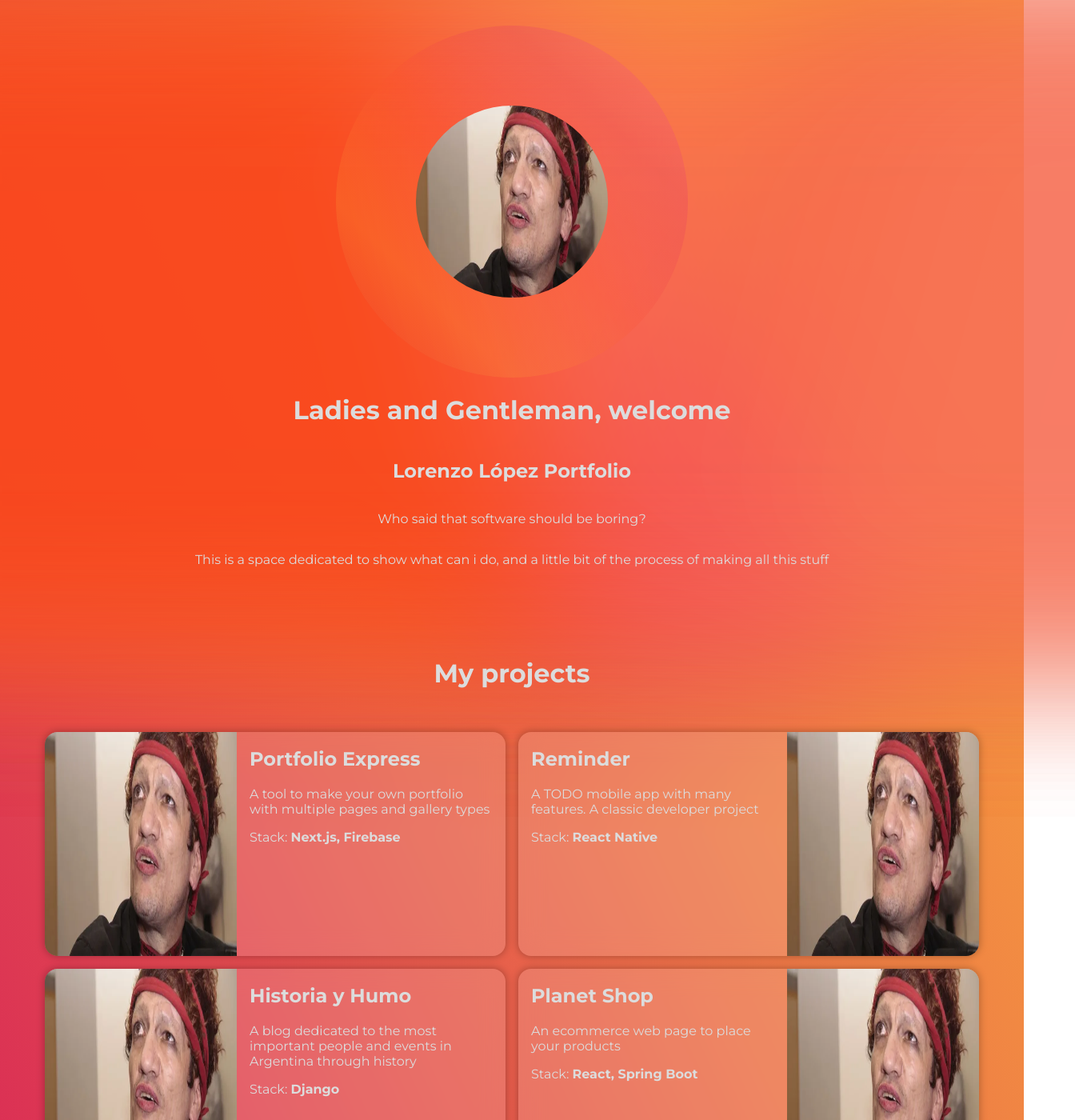
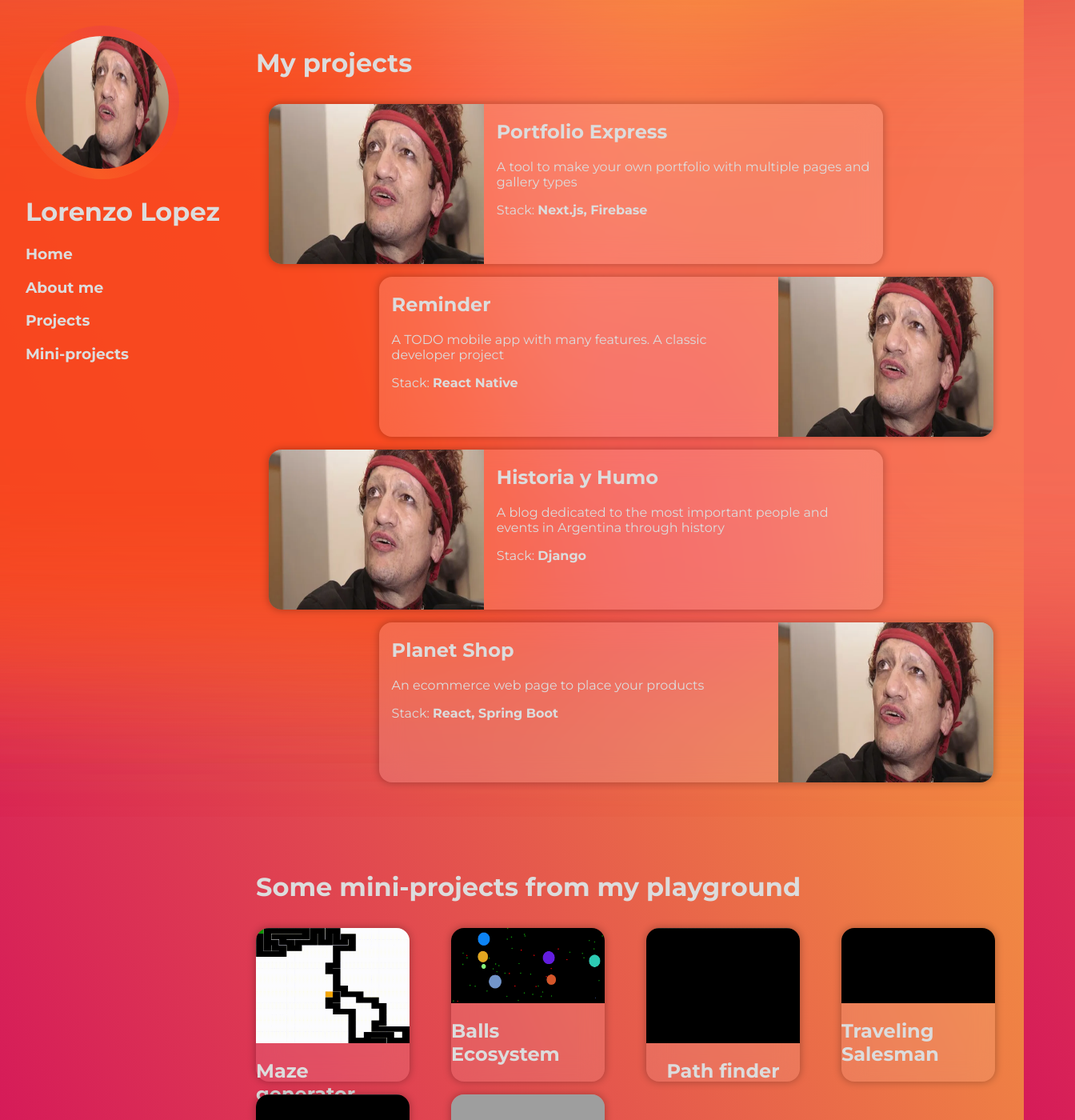
Before and after one commit to lore64210/lorenz-portfolio, a Next.js app: page / in a window 1280 px wide. Shown: the top 1400 px of the page at 80% size, 1344 px wide, since content can reach past the window. Built offline with nearby package versions, Linux system fonts and the light colour scheme; grey boxes are pictures that could not be loaded.

Commit message:
changed home page layout

```diff
--- a/src/app/layout.js
+++ b/src/app/layout.js
@@ -1,3 +1,4 @@
+import Header from "@/components/header";
 import "../styles/globals.scss";
 import { Montserrat } from "next/font/google";
 
@@ -12,11 +13,14 @@ export default function RootLayout({ children }) {
     return (
         <html lang="en">
             <body className={montserrat.className}>
-                <div className="main-bg"></div>
-                <div className="main-bg layer-1"></div>
-                <div className="main-bg layer-2"></div>
-                <div className="main-bg layer-3"></div>
-                {children}
+                <Header />
+                <main className="main">
+                    <div className="main-bg"></div>
+                    <div className="main-bg layer-1"></div>
+                    <div className="main-bg layer-2"></div>
+                    <div className="main-bg layer-3"></div>
+                    {children}
+                </main>
             </body>
         </html>
     );
--- a/src/app/page.js
+++ b/src/app/page.js
@@ -1,21 +1,10 @@
 import PlaygroundProjectCard from "@/components/playgroundProjectCard";
-import ProfilePic from "@/components/profilePic";
 import ProjectCard from "@/components/projectCard";
 import "../styles/home.scss";
 
 export default function Home() {
     return (
-        <main className="main">
-            <ProfilePic />
-            <h1>Ladies and Gentleman, welcome</h1>
-            <h2>Lorenzo López Portfolio</h2>
-            <p>Who said that software should be boring?</p>
-            <p>
-                This is a space dedicated to show what can i do, and a little
-                bit of the process of making all this stuff
-            </p>
-            <br />
-            <br />
+        <div className="home">
             <br />
             <br />
             <h1>My projects</h1>
@@ -87,6 +76,6 @@ export default function Home() {
                     href="/terrain"
                 />
             </div>
-        </main>
+        </div>
     );
 }
--- /dev/null
+++ b/src/components/header.js
@@ -0,0 +1,20 @@
+import ProfilePic from "./profilePic";
+
+export default function Header() {
+    return (
+        <header className="header">
+            <ProfilePic />
+            <div>
+                <h1>Lorenzo Lopez</h1>
+                <nav>
+                    <div>
+                        <h3>Home</h3>
+                        <h3>About me</h3>
+                        <h3>Projects</h3>
+                        <h3>Mini-projects</h3>
+                    </div>
+                </nav>
+            </div>
+        </header>
+    );
+}
--- a/src/components/miniprojects/terrain.js
+++ b/src/components/miniprojects/terrain.js
@@ -29,7 +29,6 @@ export default () => {
 
         p5.noFill();
         p5.rotateX(p5.PI / 2);
-        //p5.translate(windowSize.width / 5, -windowSize.height / 2, -500);
         p5.translate(-windowSize.width * 1.5, -windowSize.height * 4, -300);
         flying.current -= 0.05;
         let yoff = flying.current;
--- a/src/components/projectCard.js
+++ b/src/components/projectCard.js
@@ -10,8 +10,11 @@ export default function ProjectCard({
     href,
 }) {
     return (
-        <div className="project-card">
-            <Link href={href} target="_blank" className="project-card-floating">
+        <Link
+            href={href}
+            target="_blank"
+            className={`project-card ${reversed ? " reversed" : ""}`}
+        >
             {reversed ? (
                 <>
                     <div className="project-card-text">
@@ -40,6 +43,5 @@ export default function ProjectCard({
                 </>
             )}
         </Link>
-        </div>
     );
 }
--- a/src/styles/globals.scss
+++ b/src/styles/globals.scss
@@ -3,12 +3,28 @@ body {
     background: linear-gradient(65deg, #d4145a, #fbb03b);
     overflow-x: hidden;
     color: gainsboro !important;
+    display: grid;
+    grid-template-columns: 1fr 4fr;
 }
 
 a {
     color: gainsboro !important;
     text-decoration: none;
     outline: none;
+}
+
+.header {
+    display: flex;
+    flex-direction: column;
+    position: sticky;
+    top: 0;
+    height: 100vh;
+    padding: 2em;
+    width: 20vw;
+}
+
+.main {
+    width: 80vw;
 }
 
 .main-bg {
@@ -42,6 +58,29 @@ a {
     animation-duration: 20s;
 }
 
+.profile-img-border {
+    background: linear-gradient(
+        45deg,
+        #d4145a30,
+        #fbb03b30,
+        #ff512f30,
+        #dd247630,
+        #ff61d230
+    );
+    border-radius: 50em;
+    position: relative;
+    display: flex;
+    justify-content: center;
+    align-items: center;
+    width: 15vw;
+    height: 15vw;
+    .profile-img {
+        width: 13vw;
+        height: 13vw;
+        border-radius: 50em;
+    }
+}
+
 @keyframes slide {
     0% {
         transform: translateX(-25%);
--- a/src/styles/home.scss
+++ b/src/styles/home.scss
@@ -1,73 +1,51 @@
-.main {
-    display: grid;
-    place-items: center;
-    padding: 2em;
-}
-
-.profile-img-border {
-    background: linear-gradient(
-        45deg,
-        #d4145a30,
-        #fbb03b30,
-        #ff512f30,
-        #dd247630,
-        #ff61d230
-    );
-    border-radius: 50em;
-    position: relative;
-    display: flex;
-    justify-content: center;
-    align-items: center;
-    width: 55vh;
-    height: 55vh;
-    .profile-img {
-        border-radius: 50em;
-    }
-}
-
 .project-card-container {
-    display: grid;
-    grid-template-columns: 1fr 1fr;
-    align-items: center;
-    row-gap: 1em;
-    column-gap: 1em;
+    width: 100%;
     margin-top: 2em;
     margin-bottom: 2em;
     .project-card {
-        position: relative;
-        max-width: calc(50vw - 2em);
-        width: 45vw;
-        height: 35vh;
-        .project-card-floating {
         background-color: rgba(255, 255, 255, 0.15);
         box-shadow: 0 0 10px 1px rgba(0, 0, 0, 0.25);
         backdrop-filter: blur(15px);
         display: flex;
         border-radius: 1em;
         background-clip: blur(10px);
-            position: absolute;
-            top: 0;
-            bottom: 0;
-            left: 0;
-            right: 0;
-            width: 100%;
-            height: 100%;
-            transition: all 0.25s ease-in-out;
+        width: 75%;
+        margin: 1em;
+        height: 200px;
+        transition: all 0.3s ease-in-out;
         cursor: pointer;
+        &.reversed {
+            transition: all 0.2s ease-in-out;
+            margin-left: 15%;
             &:hover {
-                top: -0.5em;
+                margin-left: 10%;
+                width: 77%;
+            }
+        }
+        &:hover {
+            margin-left: 5%;
+            width: 77%;
+            .project-card-text {
+                margin: 1em;
             }
             img {
+                width: 45%;
+            }
+        }
+        img {
+            transition: all 0.35s ease-in-out;
             border-radius: 0 1em 1em 0;
-                height: 100%;
+            width: 35%;
+            height: auto;
             &.reversed {
                 border-radius: 1em 0 0 1em;
             }
         }
         .project-card-text {
+            transition: all 1s ease-in-out;
             margin-left: 1em;
             margin-right: 1em;
-            }
+            width: 65%;
         }
     }
 }
@@ -79,10 +57,11 @@
     column-gap: 1em;
     margin-top: 2em;
     margin-bottom: 2em;
+    width: 75vw;
     .playground-project-card {
         position: relative;
-        width: 22.5vw;
-        height: 22.5vw;
+        width: calc(25vw * 3 / 5);
+        height: calc(25vw * 3 / 5);
         .playground-project-card-floating {
             background-color: rgba(255, 255, 255, 0.1);
             box-shadow: 0 0 10px 1px rgba(0, 0, 0, 0.25);
```
Lines whose indentation alone changed are shown as unchanged.
